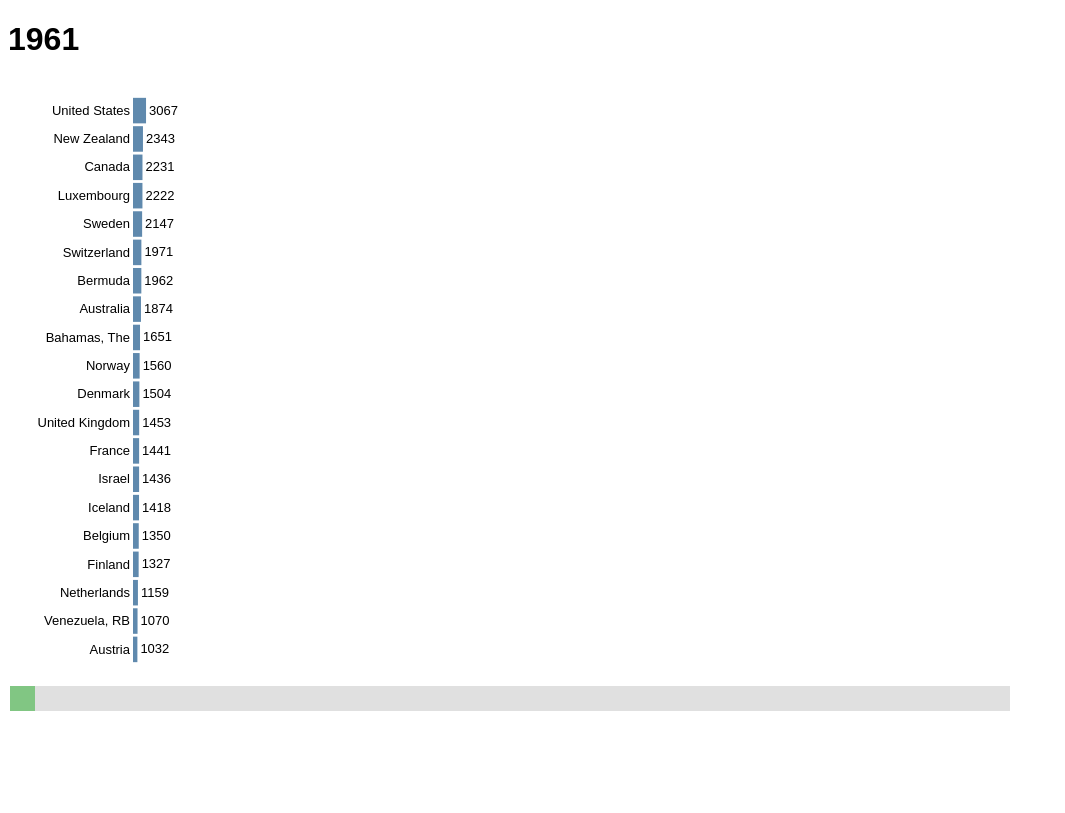
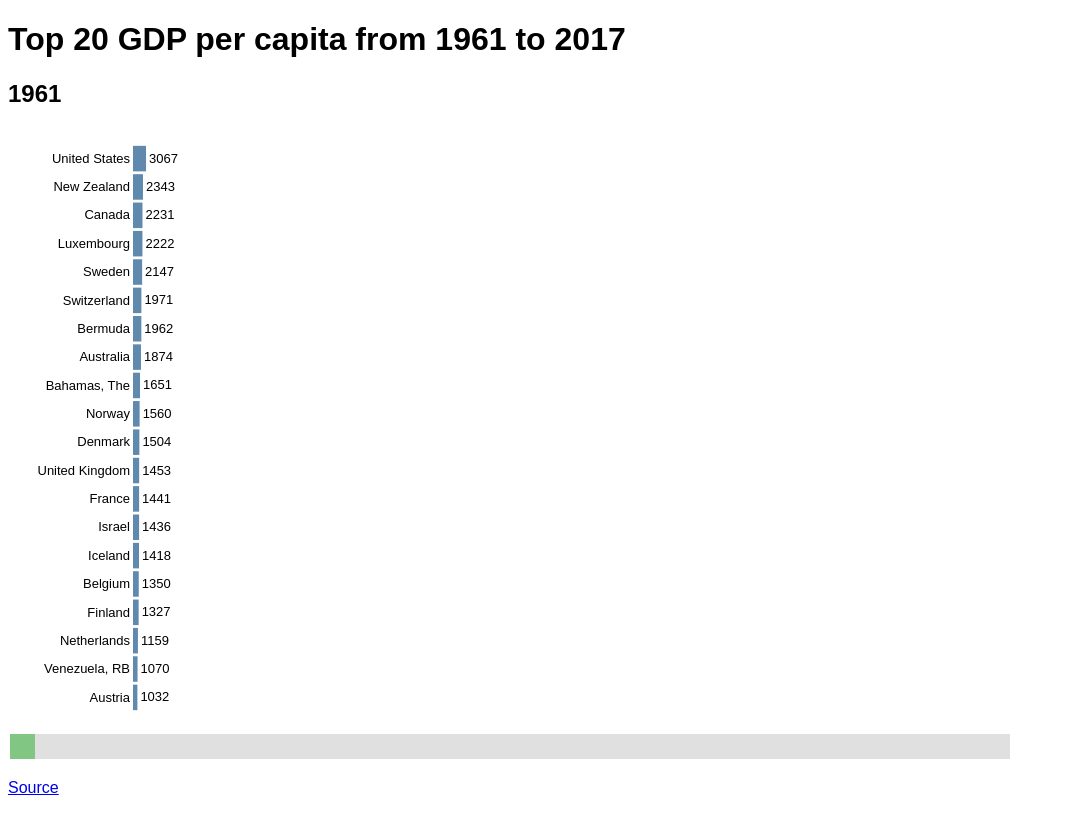
Before and after one commit to belzile/gdp_per_capita, a website: page src/index.html in a window 1280 px wide. Shown: the whole page, without its empty margins (0-1065 px from the left). Drawn offline with nearby package versions, Linux system fonts and the light colour scheme.

Commit message:
Adds title + source

```diff
--- a/src/index.html
+++ b/src/index.html
@@ -7,12 +7,16 @@
       <title>GDP per capita per year</title>
     </head>
     <body>
-      <script src="https://cdnjs.cloudflare.com/ajax/libs/d3/5.7.0/d3.min.js"></script>
-      <script src="buildGraph.js"></script>
-      <h1 id="graph-header"></h1>
+      <h1>Top 20 GDP per capita from 1961 to 2017</h1>
+      <h2 id="graph-header"></h2>
       <div id="graphic"></div>
       <div class="slidecontainer">
         <input type="range" min="1961" max="2017" value="1961" class="slider" id="myRange">
       </div>
+      <p>
+        <a target="_blank" href="https://data.worldbank.org/indicator/NY.GDP.PCAP.CD">Source</a>
+      </p>
     </body>
+    <script src="https://cdnjs.cloudflare.com/ajax/libs/d3/5.7.0/d3.min.js"></script>
+    <script src="buildGraph.js"></script>
     </html>
```
